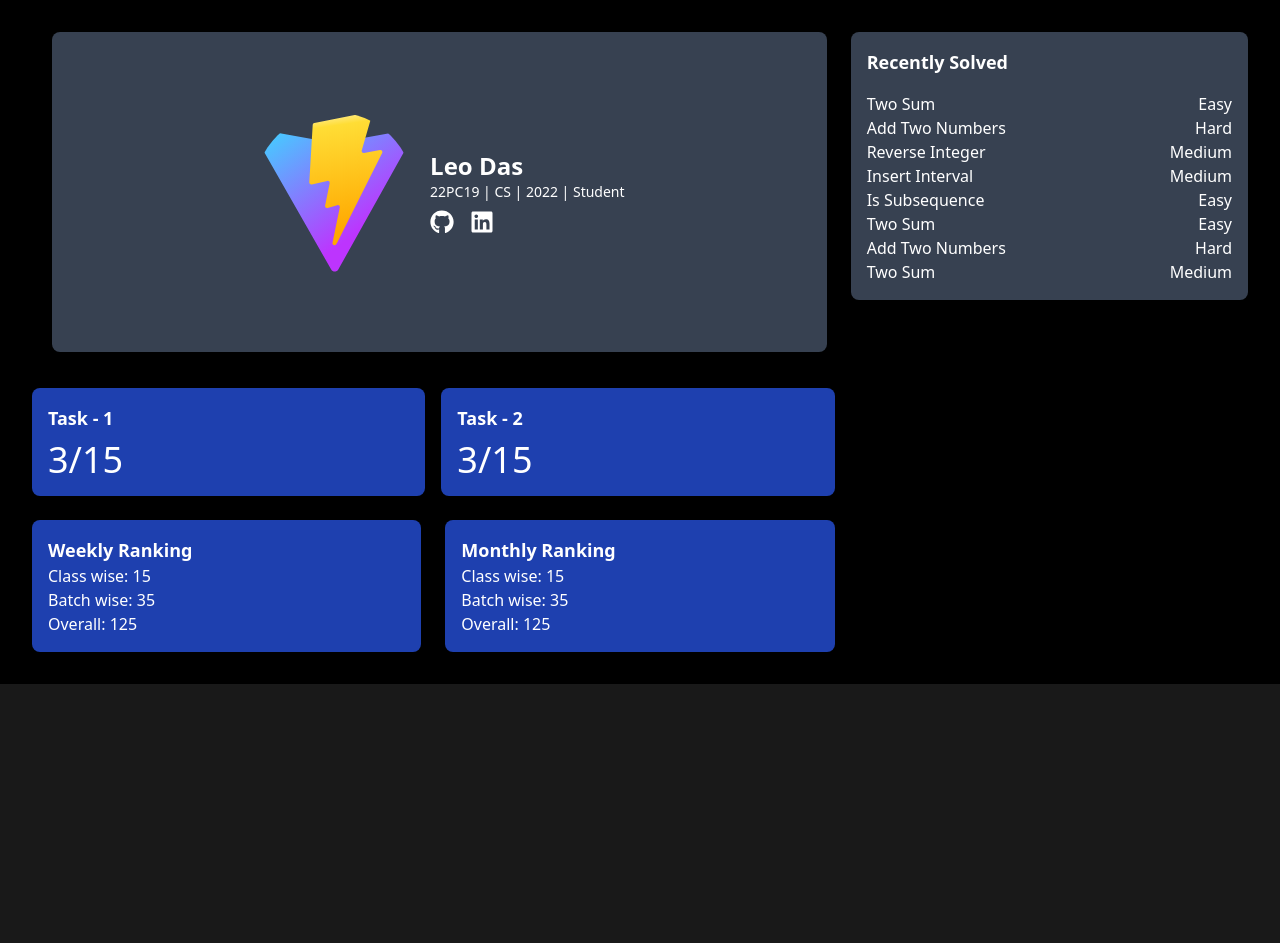
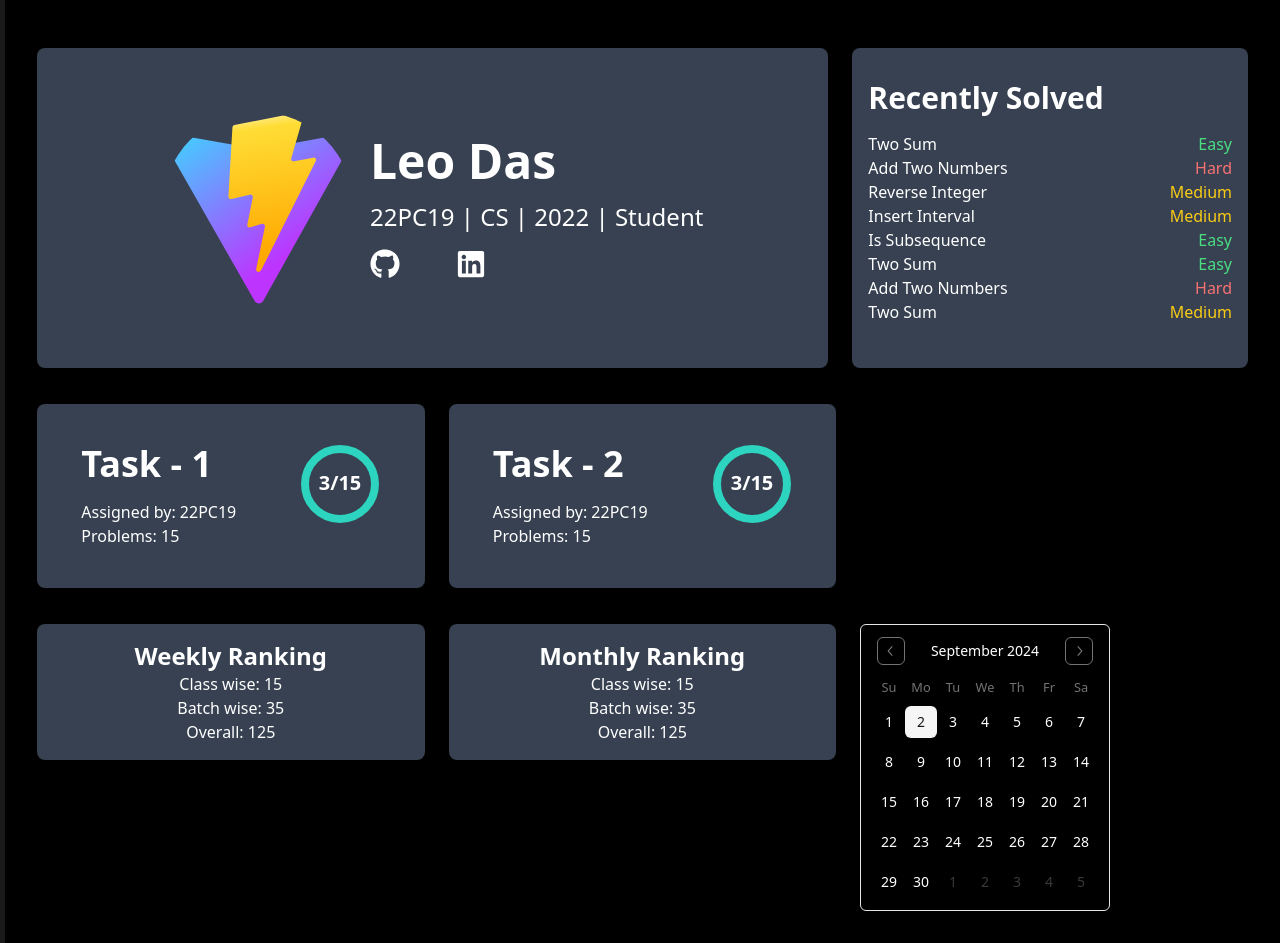
Before and after one commit to Mithun2303/Algostats-frontend, a React (Vite) app: page / in a window 1280 px wide. Before the commit the page ends 800 px from the top, so only its background shows below. Built offline with nearby package versions, Linux system fonts and the light colour scheme.

Commit message:
almost done

```diff
--- a/package.json
+++ b/package.json
@@ -16,8 +16,10 @@
     "axios": "^1.7.7",
     "class-variance-authority": "^0.7.0",
     "clsx": "^2.1.1",
+    "date-fns": "^3.6.0",
     "lucide-react": "^0.437.0",
     "react": "^18.3.1",
+    "react-day-picker": "^8.10.1",
     "react-dom": "^18.3.1",
     "react-icons": "^5.3.0",
     "react-router-dom": "^6.26.1",
--- a/src/Dashboard.jsx
+++ b/src/Dashboard.jsx
@@ -3,28 +3,52 @@ import ProfileCard from './components/ProfileCard'
 import TaskCard from './components/TaskCard'
 import RankingCard from './components/RankingCard'
 import RecentlySolvedCard from './components/RecentlySolved'
+import { Calendar } from './components/ui/calendar'
 
-export const Dashboard = () => {
+export function Dashboard() {
+
+  //const [date, setDate] = React.useState<Date | undefined>(new Date())
   return (
       <div className="bg-black p-8">
       <div className="md:flex flex-col md:flex-row gap-6">
-      <div className='md:w-4/6 col-span-3 '>
+        <div className='md:w-4/6 '>
           <ProfileCard />
         </div>
-      <div className='md:w-2/6 '>
+
+        <div className='md:w-2/6'>
         <RecentlySolvedCard />
         </div>
       </div>
-    <div className="grid grid-cols-1 md:grid-cols-3 gap-6 mt-9">
-      <div className="col-span-2 grid grid-cols-2 gap-4">
-        <TaskCard title="Task - 1" completed={3} total={15} />
-        <TaskCard title="Task - 2" completed={3} total={15} />
+      <div className="md:flex flex-col md:flex-row gap-6 mt-9">
+        <div className="md:w-[32%] gap-3">
+          <TaskCard assigned="22PC19" title="Task - 1" completed={3} total={15} />
+        </div>
+        <div className="md:w-[32%] gap-3">
+        <TaskCard assigned="22PC19" title="Task - 2" completed={3} total={15} />
         </div>
       </div>
-    <div className="grid grid-cols-1 md:grid-cols-3 gap-6 mt-6">
+      <div className="md:flex flex-col md:flex-row gap-6 mt-9">
+        <div className='md:w-[32%]'>
         <RankingCard type="Weekly" classRank={15} batchRank={35} overallRank={125} />
+        </div>
+        <div className='md:w-[32%]'>
         <RankingCard type="Monthly" classRank={15} batchRank={35} overallRank={125} />
         </div>
+
+        <div>
+      <Calendar className="rounded-md border text-white" />
+    </div>
+
+
+
+        {/* <Calendar
+        mode="single"
+        selected={date}
+        onSelect={setDate}
+        className="rounded-md border" /> */}
+
+      </div>
+
     </div>
   )
 }
--- a/src/components/ProfileCard.jsx
+++ b/src/components/ProfileCard.jsx
@@ -3,23 +3,23 @@ import { FaGithub, FaLinkedin } from 'react-icons/fa';
 
 function ProfileCard() {
   return (
-    <Card className="ml-5 flex items-center justify-center min-h-80 bg-gray-700 p-6 rounded-lg shadow-lg text-white border-none">
+    <Card className="flex items-center justify-center min-h-80 bg-gray-700 p-6 rounded-lg shadow-lg text-white border-none mt-4">
 
       <div className="flex items-center space-x-4">
         <img
           src="./vite.svg" // Replace with the actual path to the image
           alt="Profile"
-          className="rounded-full w-40 h-40 object-cover"
+          className="rounded-full w-48 h-48 object-cover"
         />
-        <div>
-          <h2 className="text-2xl font-bold">Leo Das</h2>
-          <p className="text-sm">22PC19 | CS | 2022 | Student</p>
+        <div className='ml-20'>
+          <h2 className="text-5xl font-bold mb-4">Leo Das</h2>
+          <p className="text-2xl mb-4">22PC19  |  CS  |  2022  |  Student</p>
           <div className="flex space-x-4 mt-2">
-            <a href="https://github.com/randomuser" target="_blank" rel="noopener noreferrer" className="hover:text-gray-300">
-              <FaGithub size={24} />
+            <a href="https://github.com/randomuser" target="_blank" rel="noopener noreferrer" className="hover:text-gray-300 mr-10">
+              <FaGithub size={30} />
             </a>
             <a href="https://linkedin.com/in/randomuser" target="_blank" rel="noopener noreferrer" className="hover:text-gray-300">
-              <FaLinkedin size={24} />
+              <FaLinkedin size={30} />
             </a>
           </div>
         </div>
--- a/src/components/RankingCard.jsx
+++ b/src/components/RankingCard.jsx
@@ -2,8 +2,8 @@ import { Card } from './ui/card';
 
 function RankingCard({ type, classRank, batchRank, overallRank }) {
   return (
-    <Card className="bg-blue-800 p-4 rounded-lg shadow-lg text-white border-none">
-      <h3 className="text-lg font-semibold">{type} Ranking</h3>
+    <Card className="bg-gray-700 p-4 rounded-lg shadow-lg text-white border-none text-center">
+      <h3 className="text-2xl font-semibold">{type} Ranking</h3>
       <p>Class wise: {classRank}</p>
       <p>Batch wise: {batchRank}</p>
       <p>Overall: {overallRank}</p>
--- a/src/components/RecentlySolved.jsx
+++ b/src/components/RecentlySolved.jsx
@@ -13,18 +13,27 @@ function RecentlySolvedCard() {
   ];
 
   return (
-    <Card className="bg-gray-700 p-4 rounded-lg text-white border-none shadow-lg">
-      <h3 className="text-lg font-semibold mb-4">Recently Solved</h3>
+    <Card className="bg-gray-700 p-4 h-80 rounded-lg text-white border-none shadow-lg mt-4">
+      <h3 className="text-3xl font-semibold mb-4 mt-4">Recently Solved</h3>
       <ul>
   {problems.map((problem, index) => (
     <li key={index} className="flex justify-between">
       <span>{problem.title}</span>
-            <span className={`text-${problem.difficulty === 'Easy' ? 'green-400' : problem.difficulty === 'Medium' ? 'yellow-400' : 'red-400'}`}>
+      <span
+        className={`${
+          problem.difficulty === 'Easy'
+            ? 'text-green-400'
+            : problem.difficulty === 'Medium'
+            ? 'text-yellow-400'
+            : 'text-red-400'
+        }`}
+      >
         {problem.difficulty}
       </span>
     </li>
   ))}
 </ul>
+
     </Card>
   );
 }
--- a/src/components/TaskCard.jsx
+++ b/src/components/TaskCard.jsx
@@ -1,10 +1,48 @@
 import { Card } from './ui/card';
 
-function TaskCard({ title, completed, total }) {
+function TaskCard({ assigned, title, completed, total }) {
   return (
-    <Card className="bg-blue-800 p-4 rounded-lg shadow-lg text-white border-none">
-      <h3 className="text-lg font-semibold">{title}</h3>
-      <p className="text-4xl mt-2">{`${completed}/${total}`}</p>
+    <Card className="bg-gray-700 rounded-lg shadow-lg text-white border-none">
+      <div className='p-10 mt-0 flex justify-center'>
+        <div className='flex flex-col'>
+          <h3 className="pr-10 pb-4 text-4xl font-semibold"> {title} </h3>
+          <h4 className="text-1xl pr-16">Assigned by: {assigned}</h4>
+          <h4 className="text-1xl pr-16">Problems: {total}</h4>
+        </div>
+        <svg className="w-20 h-20">
+          <circle
+            className="text-gray-700"
+            strokeWidth="8"
+            stroke="currentColor"
+            fill="transparent"
+            r="35"
+            cx="50"
+            cy="50"
+          />
+          <circle
+            className="text-teal-400"
+            strokeWidth="8"
+            strokeLinecap="round"
+            stroke="currentColor"
+            fill="transparent"
+            r="35"
+            cx="40"
+            cy="40"
+          />
+          <text
+            x="50%"
+            y="50%"
+            textAnchor="middle"
+            dy=".3em"
+            fill="white"
+            className="text-xl font-bold"
+          >
+            {completed}/{total}
+          </text>
+        </svg>
+
+        {/* <p className="text-4xl mt-2">{`${completed}/${total}`}</p> */}
+      </div>
     </Card>
   );
 }
--- a/src/components/ui/button.jsx
+++ b/src/components/ui/button.jsx
@@ -2,7 +2,7 @@ import * as React from "react"
 import { Slot } from "@radix-ui/react-slot"
 import { cva } from "class-variance-authority";
 
-import { cn } from "../../lib/utils"
+import { cn } from "@/lib/utils"
 
 const buttonVariants = cva(
   "inline-flex items-center justify-center whitespace-nowrap rounded-md text-sm font-medium transition-colors focus-visible:outline-none focus-visible:ring-1 focus-visible:ring-ring disabled:pointer-events-none disabled:opacity-50",
--- /dev/null
+++ b/src/components/ui/calendar.jsx
@@ -0,0 +1,67 @@
+import * as React from "react"
+import { ChevronLeftIcon, ChevronRightIcon } from "@radix-ui/react-icons"
+import { DayPicker } from "react-day-picker"
+
+import { cn } from "@/lib/utils"
+import { buttonVariants } from "@/components/ui/button"
+
+function Calendar({
+  className,
+  classNames,
+  showOutsideDays = true,
+  ...props
+}) {
+  return (
+    (<DayPicker
+      showOutsideDays={showOutsideDays}
+      className={cn("p-3", className)}
+      classNames={{
+        months: "flex flex-col sm:flex-row space-y-4 sm:space-x-4 sm:space-y-0",
+        month: "space-y-4",
+        caption: "flex justify-center pt-1 relative items-center",
+        caption_label: "text-sm font-medium",
+        nav: "space-x-1 flex items-center",
+        nav_button: cn(
+          buttonVariants({ variant: "outline" }),
+          "h-7 w-7 bg-transparent p-0 opacity-50 hover:opacity-100"
+        ),
+        nav_button_previous: "absolute left-1",
+        nav_button_next: "absolute right-1",
+        table: "w-full border-collapse space-y-1",
+        head_row: "flex",
+        head_cell:
+          "text-muted-foreground rounded-md w-8 font-normal text-[0.8rem]",
+        row: "flex w-full mt-2",
+        cell: cn(
+          "relative p-0 text-center text-sm focus-within:relative focus-within:z-20 [&:has([aria-selected])]:bg-accent [&:has([aria-selected].day-outside)]:bg-accent/50 [&:has([aria-selected].day-range-end)]:rounded-r-md",
+          props.mode === "range"
+            ? "[&:has(>.day-range-end)]:rounded-r-md [&:has(>.day-range-start)]:rounded-l-md first:[&:has([aria-selected])]:rounded-l-md last:[&:has([aria-selected])]:rounded-r-md"
+            : "[&:has([aria-selected])]:rounded-md"
+        ),
+        day: cn(
+          buttonVariants({ variant: "ghost" }),
+          "h-8 w-8 p-0 font-normal aria-selected:opacity-100"
+        ),
+        day_range_start: "day-range-start",
+        day_range_end: "day-range-end",
+        day_selected:
+          "bg-primary text-primary-foreground hover:bg-primary hover:text-primary-foreground focus:bg-primary focus:text-primary-foreground",
+        day_today: "bg-accent text-accent-foreground",
+        day_outside:
+          "day-outside text-muted-foreground opacity-50  aria-selected:bg-accent/50 aria-selected:text-muted-foreground aria-selected:opacity-30",
+        day_disabled: "text-muted-foreground opacity-50",
+        day_range_middle:
+          "aria-selected:bg-accent aria-selected:text-accent-foreground",
+        day_hidden: "invisible",
+        ...classNames,
+      }}
+      components={{
+        IconLeft: ({ ...props }) => <ChevronLeftIcon className="h-4 w-4" />,
+        IconRight: ({ ...props }) => <ChevronRightIcon className="h-4 w-4" />,
+      }}
+      {...props} />)
+  );
+}
+Calendar.displayName = "Calendar"
+
+export { Calendar }
--- a/src/index.css
+++ b/src/index.css
@@ -66,4 +66,5 @@
 body{
   /* background: linear-gradient(90deg, #000 7.26%, #00344D 28.01%, #014567 38.5%, #006A9D 54.88%, #004667 71.86%, #002D42 83.62%, #000 112.62%); */
   background-color: #191919;
+  margin-left: 5px;
 }
```
Also changed, not shown: 1 other file (tests, documents, lock files or other folders). Lines whose indentation alone changed are shown as unchanged.
